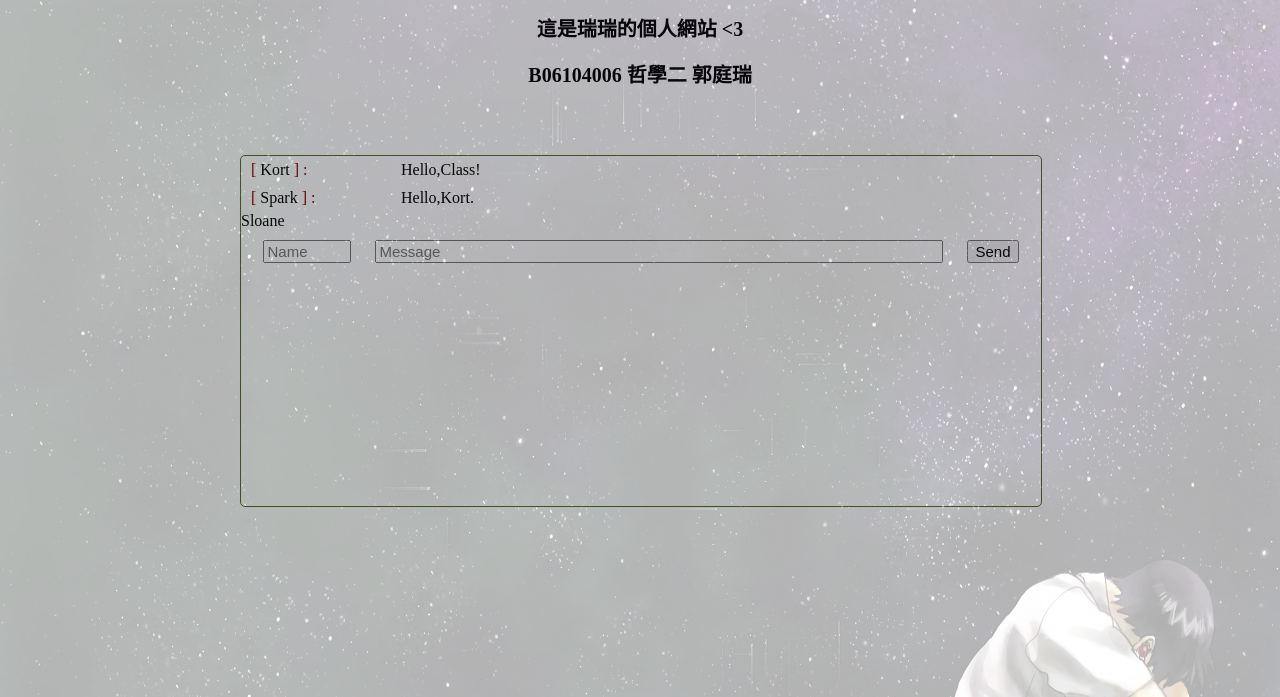
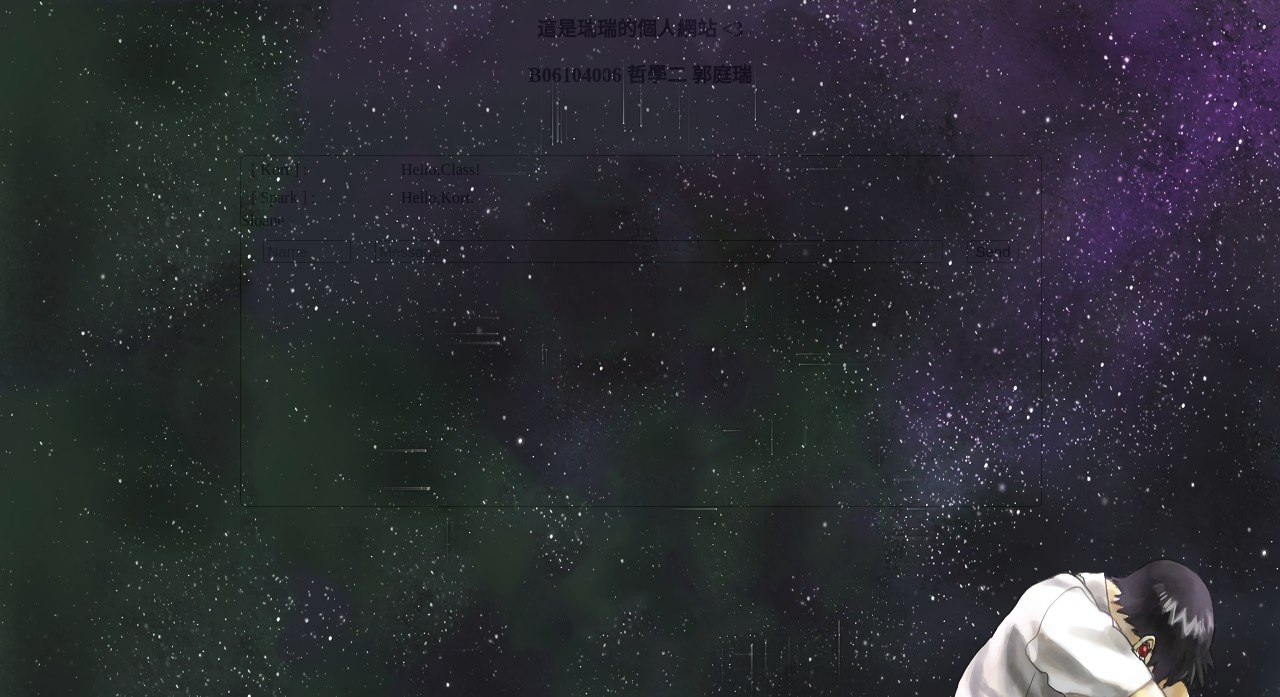
Before and after one commit to re-syz/Spark_Syz, a Django app: template templates/spark_syz.html in a window 1280 px wide. Shown: the top 697 px of the page. Run offline with Django 3.2, Linux system fonts and the light colour scheme; the template is opened without the code that fills it, so the values that code supplies are empty.

Commit message:
280918_week3_01

```diff
--- a/static/css/style.css
+++ b/static/css/style.css
@@ -42,7 +42,7 @@
         background-image:url(bg.png);
         width: 100%;
         height: 100%;
-        opacity: 0.3;
+        opacity: 0.9;
     }
     #container {
         top: 50px;
```
